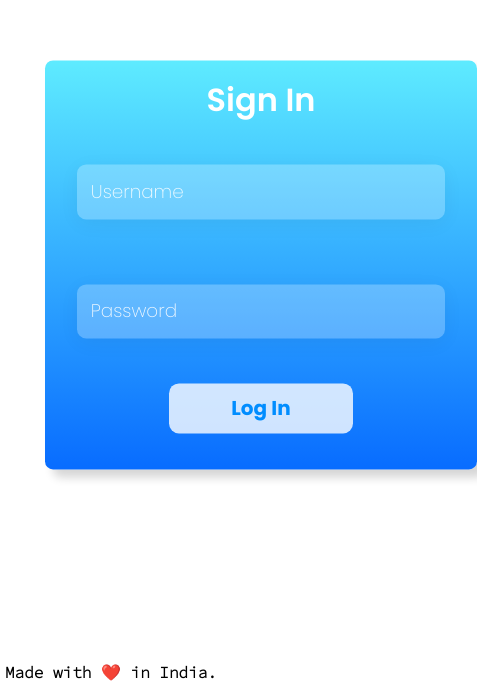
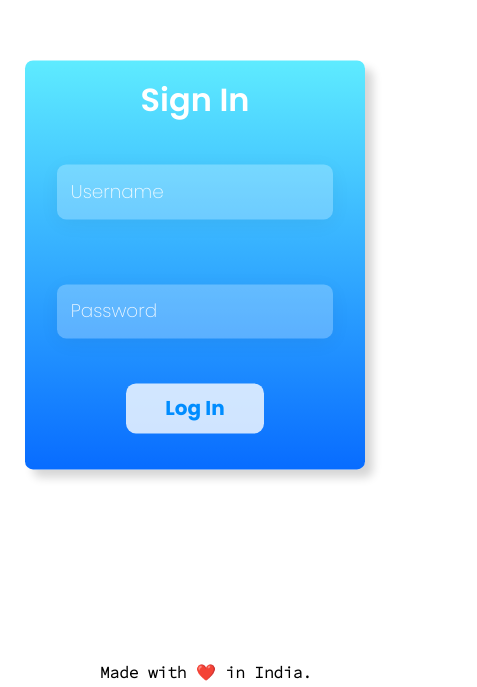
Before and after one commit to Chethan30/placement-portal, a React (Create React App) app: page /profile in a window 390 px wide. Shown: the part 157-844 px from the top of the page, 477 px wide, since content can reach past the window. Built offline with nearby package versions, Linux system fonts and the light colour scheme; no server answers; the HTML template or start-up script is replaced by a standard one.

Commit message:
Responsive UI v1.3

```diff
--- a/src/components/LoadingPage/LogInLoader.js
+++ b/src/components/LoadingPage/LogInLoader.js
@@ -22,7 +22,7 @@ function LogInLoader() {
         <div></div>
         <div></div>
       </div>
-      <div class="box">
+      <div className="box">
         <div></div>
         <div></div>
         <div></div>
--- a/src/pages/LoginPage/LoginForm.js
+++ b/src/pages/LoginPage/LoginForm.js
@@ -1,4 +1,4 @@
-import React, { useState, useContext, useCallback, useEffect } from "react";
+import React, { useState, useContext, useCallback } from "react";
 import AuthContext from "../../context/auth-context";
 import { useNavigate } from "react-router-dom";
 import styles from "./LoginForm.module.css";
@@ -55,7 +55,8 @@ function LoginForm(props) {
     // }
   };
 
-  const logInHandler = useCallback(async (datal) => {
+  const logInHandler = useCallback(
+    async (datal) => {
       try {
         const response = await postLogin(datal);
         if (response.status === 200) {
@@ -72,14 +73,12 @@ function LoginForm(props) {
       } catch (error) {
         console.log("", error);
       }
-  }, []);
-
-  useEffect(() => {
-    logInHandler();
-  }, [logInHandler]);
+    },
+    [setSuccess, navigate, props]
+  );
 
   return (
-    <form action="" onSubmit={onSubmitHandler}>
+    <form className={styles.loginForm} action="" onSubmit={onSubmitHandler}>
       <h2 className={styles["sign-in"]}> Sign In</h2>
       <label htmlFor="username" className={styles["form-label"]}>
         Username
--- a/src/pages/LoginPage/LoginForm.module.css
+++ b/src/pages/LoginPage/LoginForm.module.css
@@ -1,4 +1,4 @@
-form {
+.loginForm {
   display: flex;
   flex-direction: column;
   justify-content: center;
@@ -63,7 +63,10 @@ form {
 }
 
 @media (max-width: 425px) {
-  form {
+  .loginForm {
     padding: 1em 2em 1em 2em;
   }
+  .form-input {
+    max-width: 15em;
+  }
 }
--- a/src/pages/LoginPage/LoginPage.js
+++ b/src/pages/LoginPage/LoginPage.js
@@ -8,12 +8,12 @@ function LoginPage() {
   const [isLoading, setIsLoading] = useState(false);
   console.log("Is loading status", isLoading);
 
-  const content = isLoading ? (
+  const logInContent = isLoading ? (
     <LoginLoading />
   ) : (
     <div className={styles.LoginPage}>
       <div className={styles.logo}>
-        <img src={logoBanner} alt="" />
+        <img className={styles.img} src={logoBanner} alt="" />
       </div>
       <div className={styles["login-form"]}>
         <LoginForm loadingState={setIsLoading} />
@@ -23,7 +23,7 @@ function LoginPage() {
 
   return (
     <div className="container">
-      {content}
+      {logInContent}
       <div className={styles.footer}>
         <div className={styles["footer-text"]}>Made with ❤️ in India.</div>{" "}
       </div>
--- a/src/pages/LoginPage/LoginPage.module.css
+++ b/src/pages/LoginPage/LoginPage.module.css
@@ -24,7 +24,7 @@
   align-items: center;
 }
 
-img {
+.img {
   width: auto;
   height: 200px;
 }
@@ -33,9 +33,11 @@ img {
   display: flex;
   align-items: center;
   justify-content: center;
-  margin: 0 auto;
+  /* margin: 0 auto; */
   position: absolute;
-  bottom: 0;
+  bottom: 0%;
+  left: 50%;
+  margin-left: -100px;
   /* right: 60%; */
   /* left: auto; */
   /* right: 50%; */
@@ -49,6 +51,22 @@ img {
 
 @media (max-width: 768px) {
   .logo {
+    /* width: 50px;
+    height: 50px; */
+    /* position: absolute; */
+    /* margin: 0 auto; */
+    display: none;
+  }
+  .img {
+    height: 100px;
+  }
+  .LoginPage {
+    flex-direction: column;
+  }
+}
+
+@media screen and (max-height: 500px) {
+  .footer {
     display: none;
   }
 }
```
Lines whose indentation alone changed are shown as unchanged.
